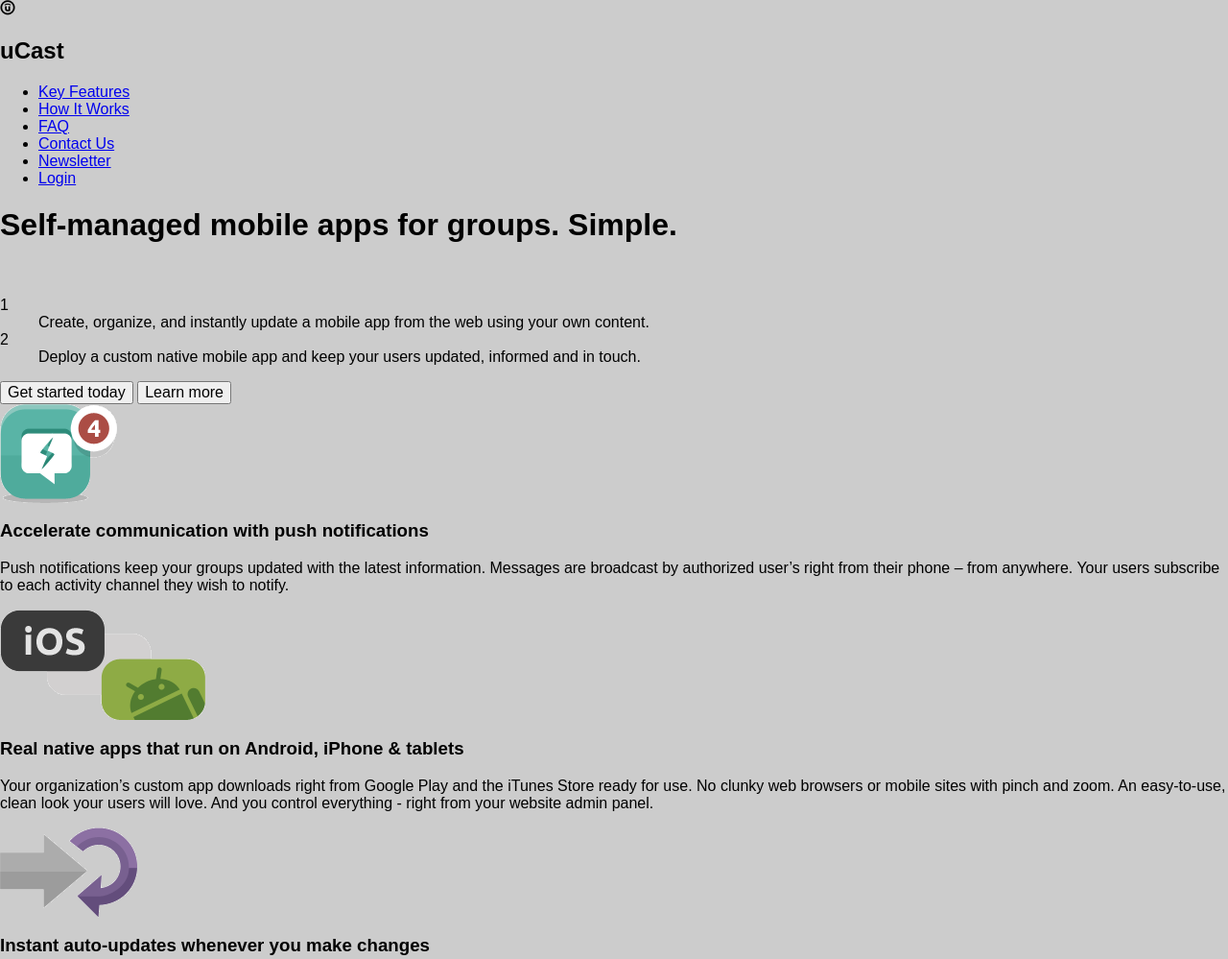
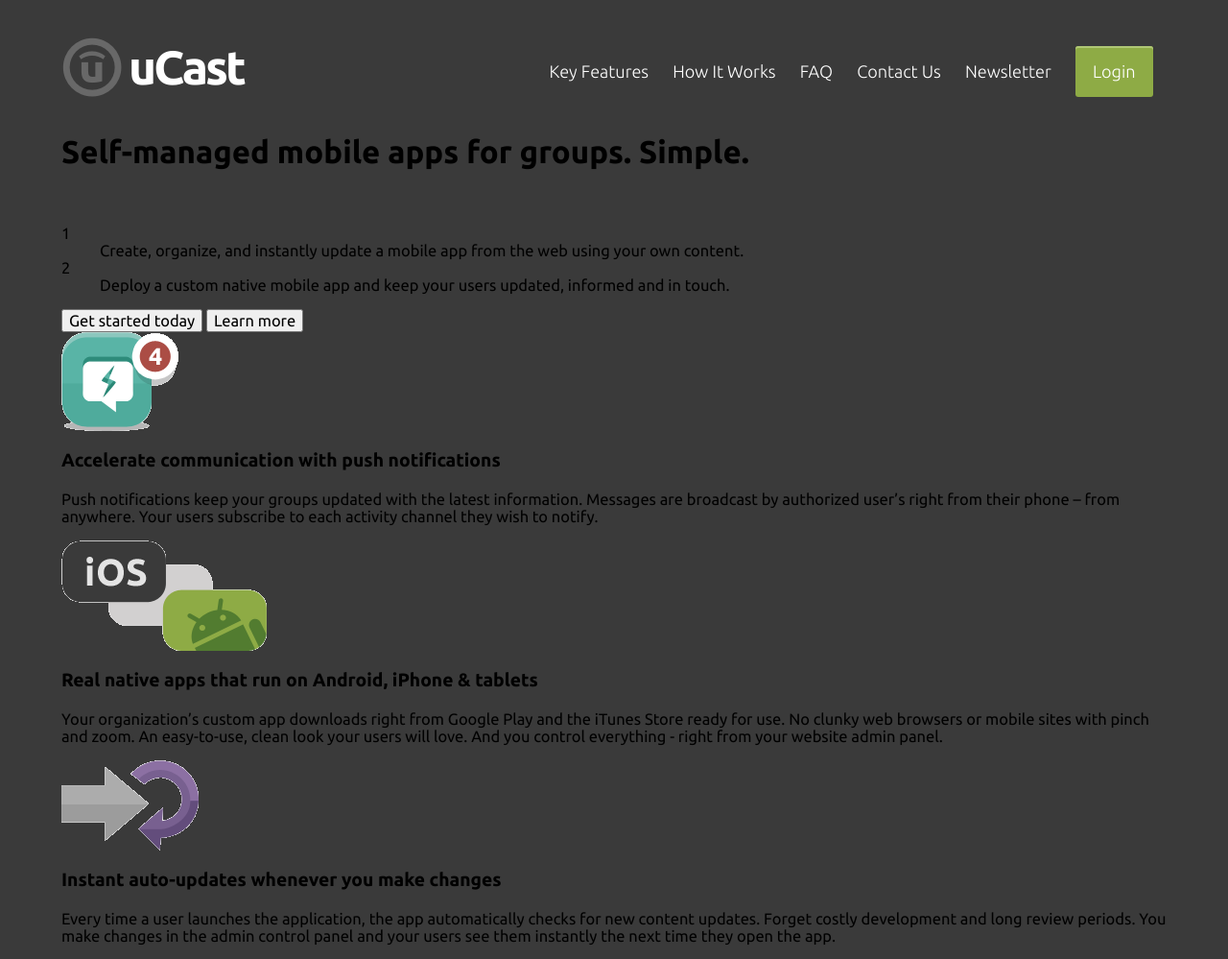
Before and after one commit to shelune/o_cust, a plain HTML site: page index.html in a window 1280 px wide. Shown: the top 999 px of the page at 96% size. Drawn offline with nearby package versions, Linux system fonts and the light colour scheme.

Commit message:
Finishing the Header section . Moving on to the Hero section

```diff
--- a/css/main.css
+++ b/css/main.css
@@ -100,10 +100,74 @@ textarea {
 
 body {
     background: #ccc;
+    margin: 0 auto;
+    font-family: 'Ubuntu', sans-serif;
+    font-size: 1.03em;
+    background: #3A3A3A;
 }
 
+ul {
+    list-style: none;
+}
 
+.wrapper {
+    margin: 0 auto;
+    clear: both;
+    max-width: 1152px;
+}
 
+.top-content {
+    margin-top: 1px;
+}
+
+.top-content__header {
+    color: #fff;
+}
+
+.header__logo-left {
+    float: left;
+    display: block;
+}
+
+.header__logo-left i {
+    font-size: 64.28px;
+    color: #686868;
+    vertical-align: middle;
+    display: inline-block;
+}
+
+.header__logo-left h2 {
+    display: inline-block;
+    font-size: 49.45px;
+    vertical-align: middle;
+    letter-spacing: -3px;
+    margin-left: 2px;
+}
+
+.header__nav-right {
+    float: right;
+    font-weight: 200;
+    padding: 16.5px 0 0;
+}
+
+.header__nav-right li {
+    display: inline-block;
+    line-height: 30.5px;
+    margin: 14px 14.5px 0 6.88px;
+}
+
+.header__nav-right a {
+    font-size: 18.13px;
+    text-decoration: none;
+    color: #fff;
+}
+
+.login-button {
+    background: #8EAB45;
+    border-radius: 3px;
+    box-shadow: 0px 2px 0px 0px #B0C775 inset, 0px 7px 0px rgba(255, 255, 255, 0);
+    padding: 11px 18px 11px 18px;
+}
 
 
 
--- a/index.html
+++ b/index.html
@@ -22,6 +22,7 @@
         <div class="big-wrapper">
             <div class="top-content">
                 <div class="top-content__header">
+                    <div class="wrapper">
                         <div class="header__logo-left">
                             <i class="ucast-glyph-logo"></i>
                             <h2>uCast</h2>
@@ -36,6 +37,7 @@
                                 <li class="login-button"><a href="#">Login</a></li>
                             </ul>
                         </nav>
+                    </div>
                 </div>
                 <div class="top-content__hero">
                     <div class="wrapper">
```
Lines whose indentation alone changed are shown as unchanged.
